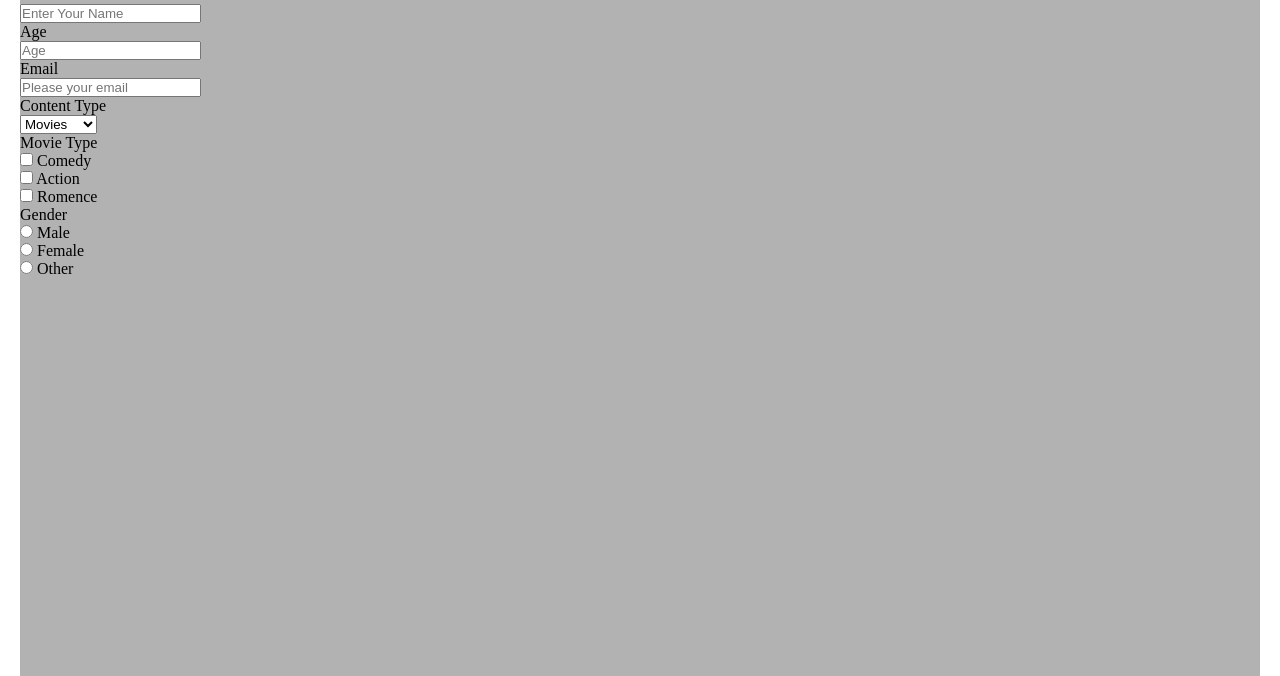
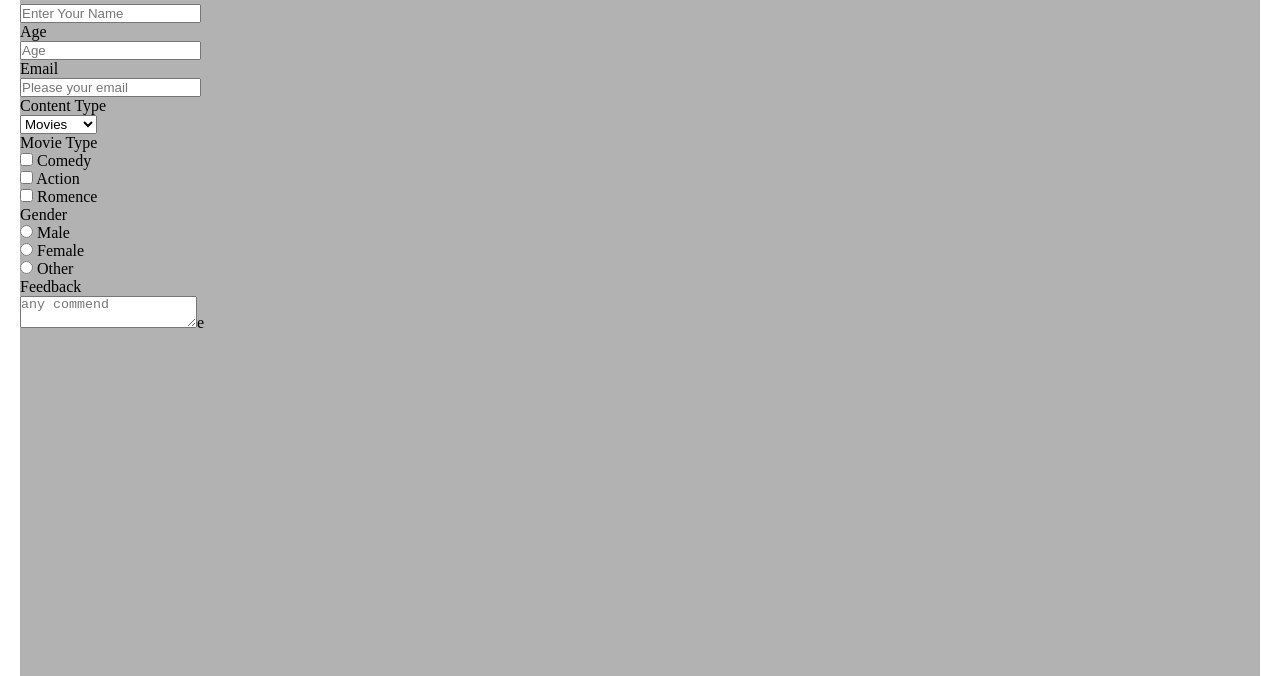
Before and after one commit to naimetysz/netflix-pro, a plain HTML site: page index.html in a window 1280 px wide. Shown: the part 124-800 px from the top of the page. Drawn offline with Linux system fonts and the light colour scheme; a web font is replaced by a local one.

Commit message:
degisiklikler yaptim

```diff
--- a/index.html
+++ b/index.html
@@ -72,6 +72,10 @@
                     <input type="radio" name="gender" id="">
                     <label for="">Other</label>
                 </div>
+                <div class="input-box">
+                    <label for="feedback">Feedback</label><br>
+                    <textarea name="feedback" id="feedback" placeholder="any commend" ></textarea>e
+                </div>
             </form>
 
         </section>
```
